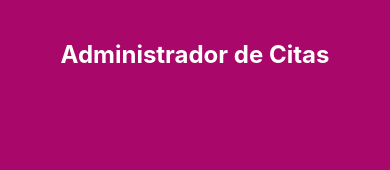
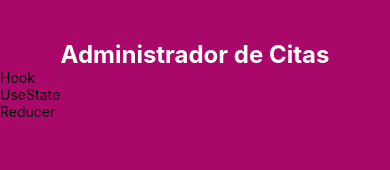
Before and after one commit to DanielGeek/react_native_proyectos, a React Native app in the folder citas/: screen / in a window 390 px wide. Shown: the top 170 px of the page. Built offline with nearby package versions, Linux system fonts and the light colour scheme.

Commit message:
29. Mostrar elementos del State en React Native

```diff
--- a/citas/App.js
+++ b/citas/App.js
@@ -1,4 +1,5 @@
-import React from 'react';
+/* eslint-disable prettier/prettier */
+import React, { useState } from 'react';
 import {
   StyleSheet,
   Text,
@@ -7,10 +8,22 @@ import {
 
 const App = () => {
 
+  // Definir el state de citas
+  const [citas, setCitas] = useState([
+    { id: '1', paciente: 'Hook', propietario: 'Daniel', sintomas: 'No come' },
+    { id: '2', paciente: 'UseState', propietario: 'Elias', sintomas: 'No Sale' },
+    { id: '3', paciente: 'Reducer', propietario: 'Jessica', sintomas: 'No Guarda' },
+  ]);
   return (
     <>
       <View style={styles.contenedor}>
         <Text style={styles.titulo}>Administrador de Citas</Text>
+
+        {citas.map(cita => (
+          <View>
+            <Text key={cita.id}>{cita.paciente}</Text>
+          </View>
+        ))}
       </View>
     </>
   );
```
